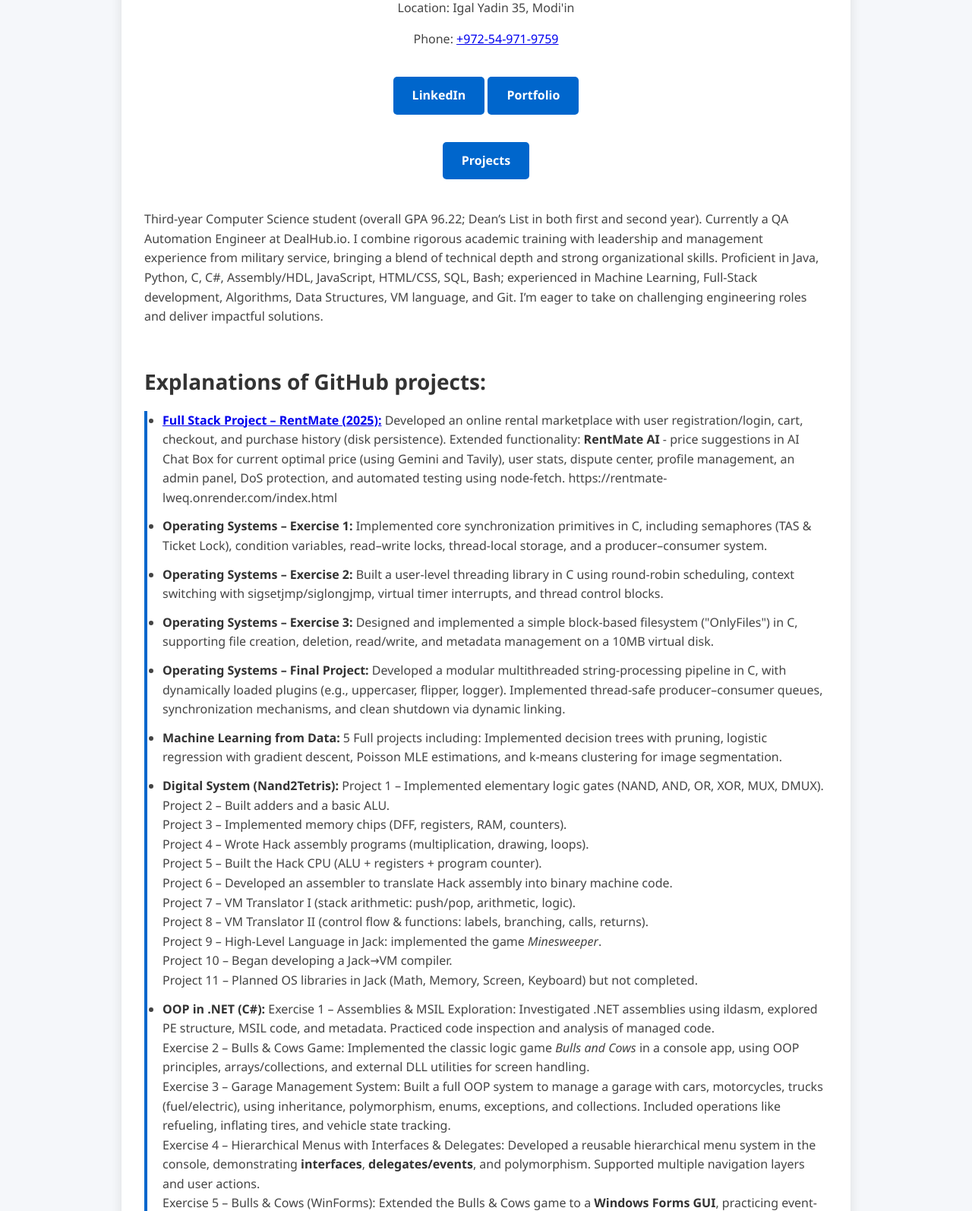
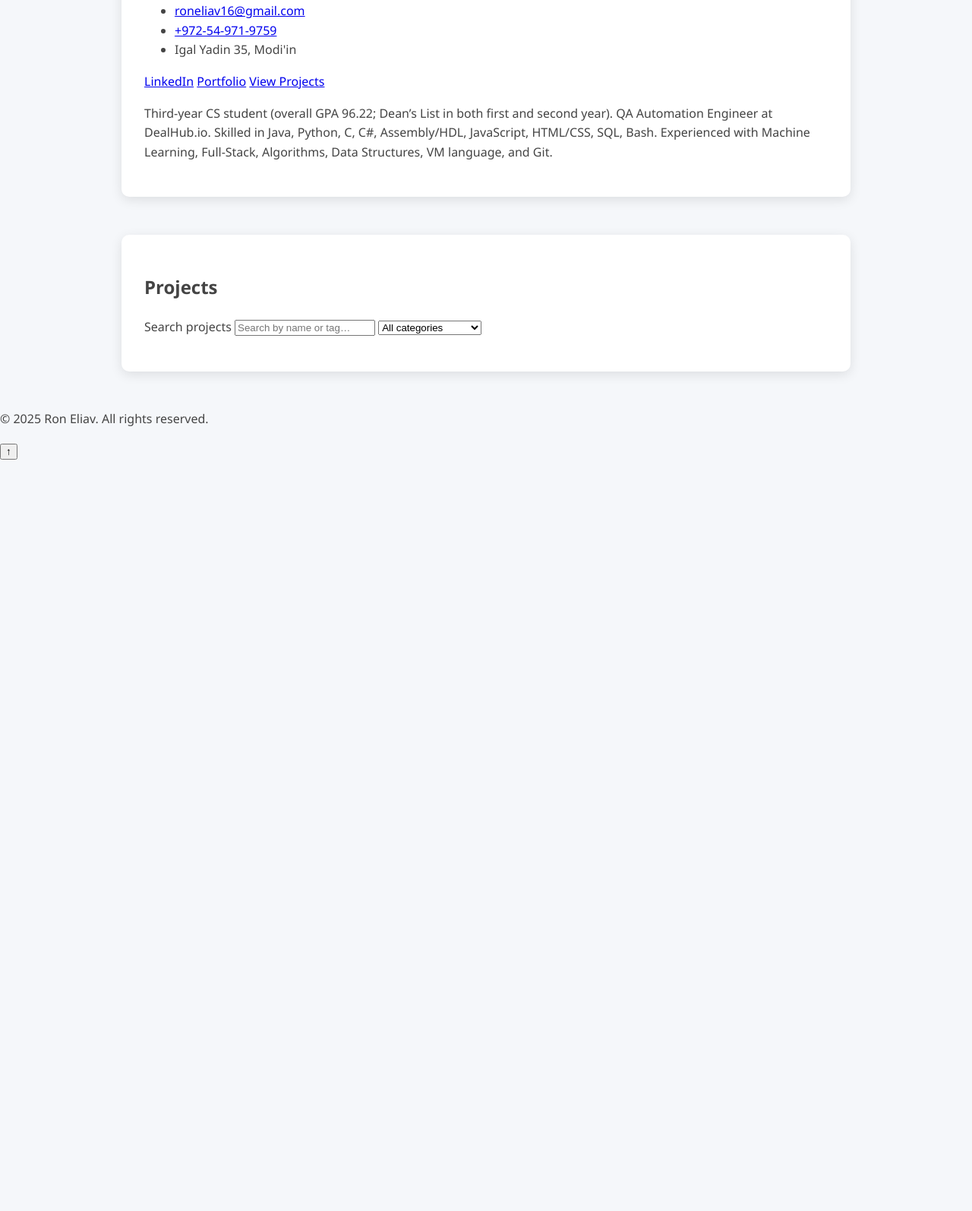
Before and after one commit to roneliav16/Resume, a plain HTML site: page index.html in a window 1280 px wide. Shown: the part 239-1833 px from the top of the page at 76% size. After the commit the page ends 845 px from the top, so only its background shows below. Drawn offline with Linux system fonts and the light colour scheme.

Commit message:
Update index.html

```diff
--- a/index.html
+++ b/index.html
@@ -1,76 +1,99 @@
 <!DOCTYPE html>
 <html lang="en">
 <head>
-    <meta charset="UTF-8">
-    <meta name="viewport" content="width=device-width, initial-scale=1.0">
-    <title>Ron Eliav - Software Developer</title>
-    <link rel="stylesheet" href="styles.css">
+  <meta charset="utf-8" />
+  <meta name="viewport" content="width=device-width, initial-scale=1" />
+  <title>Ron Eliav — Software Developer</title>
+  <meta name="description" content="Portfolio of Ron Eliav: Full-Stack, Operating Systems, ML, Digital Systems (Nand2Tetris), and C# OOP projects." />
+  <link rel="preconnect" href="https://fonts.googleapis.com" />
+  <link rel="preconnect" href="https://fonts.gstatic.com" crossorigin />
+  <link href="https://fonts.googleapis.com/css2?family=Inter:wght@400;600;700&display=swap" rel="stylesheet" />
+  <link rel="stylesheet" href="styles.css" />
 </head>
 <body>
-    <div class="container">
-        <!-- Header Section -->
-        <header class="header">
-            <h1>Ron Eliav</h1>
-            <p>Software Developer</p>
-            <p>Email: <a href="mailto:roneliav16@gmail.com">roneliav16@gmail.com</a></p>
-            <p>Location: Igal Yadin 35, Modi'in</p>
-            <p>Phone: <a href="tel:+972549719759">+972-54-971-9759</a></p>
-            <p>
-                <a class="btn-github" href="https://www.linkedin.com/in/ron-eliav-6892452a5/" target="_blank">LinkedIn</a>
-                <a class="btn-github" href="https://roneliav16.github.io/Resume/" target="_blank">Portfolio</a>
-            </p>
-            <p><a href="#github-projects" class="btn-github">Projects</a></p>
-        </header>
+  <a class="skip-link" href="#projects">Skip to projects</a>
 
-        <!-- Introduction Section (updated) -->
-        <section class="section">
-            <p>
-                Third-year Computer Science student (overall GPA 96.22; Dean’s List in both first and second year).
-                Currently a QA Automation Engineer at DealHub.io. I combine rigorous academic training with leadership and
-                management experience from military service, bringing a blend of technical depth and strong organizational
-                skills. Proficient in Java, Python, C, C#, Assembly/HDL, JavaScript, HTML/CSS, SQL, Bash; experienced in
-                Machine Learning, Full-Stack development, Algorithms, Data Structures, VM language, and Git. I’m eager to
-                take on challenging engineering roles and deliver impactful solutions.
-            </p>
-        </section>
+  <header class="hero" role="banner">
+    <div class="hero__inner container">
+      <div class="brand">
+        <h1 class="brand__title">Ron Eliav</h1>
+        <p class="brand__subtitle">Software Developer</p>
+        <ul class="brand__contacts" aria-label="Contact">
+          <li><a href="mailto:roneliav16@gmail.com">roneliav16@gmail.com</a></li>
+          <li><a href="tel:+972549719759">+972-54-971-9759</a></li>
+          <li>Igal Yadin 35, Modi'in</li>
+        </ul>
+        <div class="hero__cta">
+          <a class="btn" href="https://www.linkedin.com/in/ron-eliav-6892452a5/" target="_blank" rel="noopener">LinkedIn</a>
+          <a class="btn btn--ghost" href="https://roneliav16.github.io/Resume/" target="_blank" rel="noopener">Portfolio</a>
+          <a class="btn btn--accent" href="#projects">View Projects</a>
+        </div>
+      </div>
+      <div class="hero__pitch">
+        <p>
+          Third-year CS student (overall GPA 96.22; Dean’s List in both first and second year). QA Automation Engineer at DealHub.io.
+          Skilled in Java, Python, C, C#, Assembly/HDL, JavaScript, HTML/CSS, SQL, Bash. Experienced with Machine Learning, Full-Stack,
+          Algorithms, Data Structures, VM language, and Git.
+        </p>
+      </div>
+    </div>
+    <div class="hero__bg" aria-hidden="true"></div>
+  </header>
 
-        <!-- GitHub Projects Section (kept) -->
-        <section id="github-projects" class="section">
-            <h2>Explanations of GitHub projects:</h2>
-            <ul>
-                <li><strong><a href="https://rentmate-lweq.onrender.com/index.html" target="_blank">Full Stack Project – RentMate (2025):</a></strong> Developed an online rental marketplace with user registration/login, cart, checkout, and purchase history (disk persistence). Extended functionality:  <strong>RentMate AI </strong>- price suggestions in AI Chat Box for current optimal price (using Gemini and Tavily), user stats, dispute center, profile management, an admin panel, DoS protection, and automated testing using node-fetch. https://rentmate-lweq.onrender.com/index.html</li>
-                <li><strong>Operating Systems – Exercise 1:</strong> Implemented core synchronization primitives in C, including semaphores (TAS & Ticket Lock), condition variables, read–write locks, thread-local storage, and a producer–consumer system.</li>
-                <li><strong>Operating Systems – Exercise 2:</strong> Built a user-level threading library in C using round-robin scheduling, context switching with sigsetjmp/siglongjmp, virtual timer interrupts, and thread control blocks.</li>
-                <li><strong>Operating Systems – Exercise 3:</strong> Designed and implemented a simple block-based filesystem ("OnlyFiles") in C, supporting file creation, deletion, read/write, and metadata management on a 10MB virtual disk.</li>
-                <li><strong>Operating Systems – Final Project:</strong> Developed a modular multithreaded string-processing pipeline in C, with dynamically loaded plugins (e.g., uppercaser, flipper, logger). Implemented thread-safe producer–consumer queues, synchronization mechanisms, and clean shutdown via dynamic linking.</li>
-                <li><strong>Machine Learning from Data:</strong> 5 Full projects including: Implemented decision trees with pruning, logistic regression with gradient descent, Poisson MLE estimations, and k-means clustering for image segmentation.</li>
-                <li><strong>Digital System (Nand2Tetris):</strong> Project 1 – Implemented elementary logic gates (NAND, AND, OR, XOR, MUX, DMUX).<br> Project 2 – Built adders and a basic ALU.<br> Project 3 – Implemented memory chips (DFF, registers, RAM, counters).<br> Project 4 – Wrote Hack assembly programs (multiplication, drawing, loops).<br> Project 5 – Built the Hack CPU (ALU + registers + program counter).<br> Project 6 – Developed an assembler to translate Hack assembly into binary machine code.<br> Project 7 – VM Translator I (stack arithmetic: push/pop, arithmetic, logic).<br> Project 8 – VM Translator II (control flow & functions: labels, branching, calls, returns).<br> Project 9 – High-Level Language in Jack: implemented the game <em>Minesweeper</em>.<br> Project 10 – Began developing a Jack→VM compiler.<br> Project 11 – Planned OS libraries in Jack (Math, Memory, Screen, Keyboard) but not completed.</li>
-                <li><strong>OOP in .NET (C#):</strong>
-                Exercise 1 – Assemblies & MSIL Exploration: Investigated .NET assemblies using ildasm, explored PE structure, MSIL code, and metadata. Practiced code inspection and analysis of managed code.
-                <br>
-                Exercise 2 – Bulls & Cows Game: Implemented the classic logic game <em>Bulls and Cows</em> in a console app, using OOP principles, arrays/collections, and external DLL utilities for screen handling.
-                <br>
-                Exercise 3 – Garage Management System: Built a full OOP system to manage a garage with cars, motorcycles, trucks (fuel/electric), using inheritance, polymorphism, enums, exceptions, and collections. Included operations like refueling, inflating tires, and vehicle state tracking.
-                <br>
-                Exercise 4 – Hierarchical Menus with Interfaces & Delegates: Developed a reusable hierarchical menu system in the console, demonstrating <strong>interfaces</strong>, <strong>delegates/events</strong>, and polymorphism. Supported multiple navigation layers and user actions.
-                <br>
-                Exercise 5 – Bulls & Cows (WinForms): Extended the Bulls & Cows game to a <strong>Windows Forms GUI</strong>, practicing event-driven programming, UI controls, and separation between game logic and presentation.
-                </li>
-                <li><strong>Fun Run game (2017):</strong> Dissertation in high school cyber programming and system design. There are explanatory videos for running the game in Run instructions. Written in the PYTHON programming language.</li>
-                <li><strong>Snake (Assembly):</strong> Dissertation in high school assembly programming. There is an explanatory video for running the game in Run instructions. Written in ASSEMBLY programming language.</li>
-                <li><strong>Data Structures HW2:</strong> This is work in a data structures course at Reichman University. Written in the JAVA programming language.</li>
-                <li><strong>Data Structures HW5:</strong> This is work in a data structures course at Reichman University. Combines different sorting algorithms and their analysis using a graph. Written in the JAVA programming language.</li>
-                <li><strong>IntroToCS:</strong> File folder of projects of Introduction to Computer Science course at Reichman University. These are projects 5-9 that we were asked to write in the course. They are of increasing difficulty, so that work 9 incorporates characteristics of a small CHATGPT.</li>
-            </ul>
-            <p style="margin-top:0.5rem;">(More projects and details are available in the <a href="https://roneliav16.github.io/Resume/" target="_blank">Portfolio</a>.)</p>
-        </section>
+  <main id="main" class="container" role="main">
+    <section id="projects" aria-labelledby="projects-title">
+      <div class="section-head">
+        <h2 id="projects-title">Projects</h2>
+        <div class="tools">
+          <label class="sr-only" for="search">Search projects</label>
+          <input id="search" class="input" type="search" placeholder="Search by name or tag…" autocomplete="off" />
+          <select id="filter" class="input">
+            <option value="all" selected>All categories</option>
+            <option value="fullstack">Full-Stack</option>
+            <option value="os">Operating Systems</option>
+            <option value="ml">Machine Learning</option>
+            <option value="digital">Digital Systems</option>
+            <option value="csharp">C# / .NET</option>
+            <option value="misc">Misc</option>
+          </select>
+        </div>
+      </div>
 
-        <!-- Footer Section -->
-        <footer class="footer">
-            <p>&copy; 2025 Ron Eliav. All rights reserved.</p>
-        </footer>
-    </div>
+      <!-- Project cards render here -->
+      <ul id="project-list" class="grid" aria-live="polite" aria-busy="true"></ul>
 
-    <script src="script.js"></script>
+      <template id="card-tpl">
+        <li class="card" tabindex="0">
+          <div class="card__head">
+            <h3 class="card__title"><a class="card__link" target="_blank" rel="noopener"></a></h3>
+            <span class="badge"></span>
+          </div>
+          <p class="card__desc"></p>
+          <div class="card__meta">
+            <ul class="tags" aria-label="Tags"></ul>
+          </div>
+          <div class="card__actions">
+            <a class="btn btn--sm btn--ghost repo" target="_blank" rel="noopener" hidden>GitHub</a>
+            <a class="btn btn--sm demo" target="_blank" rel="noopener" hidden>Live Demo</a>
+            <button class="btn btn--sm btn--accent more" type="button" aria-expanded="false" aria-controls="">More</button>
+          </div>
+          <div class="card__more" hidden>
+            <div class="video-wrap" hidden>
+              <!-- Optional YouTube/MP4 -->
+            </div>
+            <ul class="bullets"></ul>
+          </div>
+        </li>
+      </template>
+    </section>
+  </main>
+
+  <footer class="site-footer" role="contentinfo">
+    <p>© 2025 Ron Eliav. All rights reserved.</p>
+  </footer>
+
+  <button id="backToTop" class="back-to-top" aria-label="Back to top">↑</button>
+
+  <script src="script.js" defer></script>
 </body>
 </html>
```
